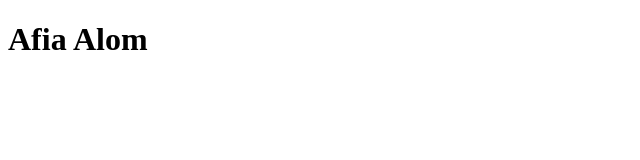
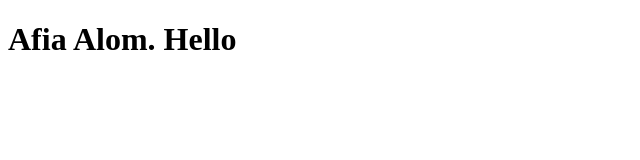
Before and after one commit to afia234/Portfolio, a plain HTML site: page index.html in a window 1280 px wide. Shown: the whole page, without its empty margins (0-640 px from the left). Drawn offline with Linux system fonts and the light colour scheme.

Commit message:
added new text

```diff
--- a/index.html
+++ b/index.html
@@ -9,7 +9,7 @@
     <body>
 
     <h1>
-        Afia Alom
+        Afia Alom. Hello
     </h1>
     </body>
 </head>
```
